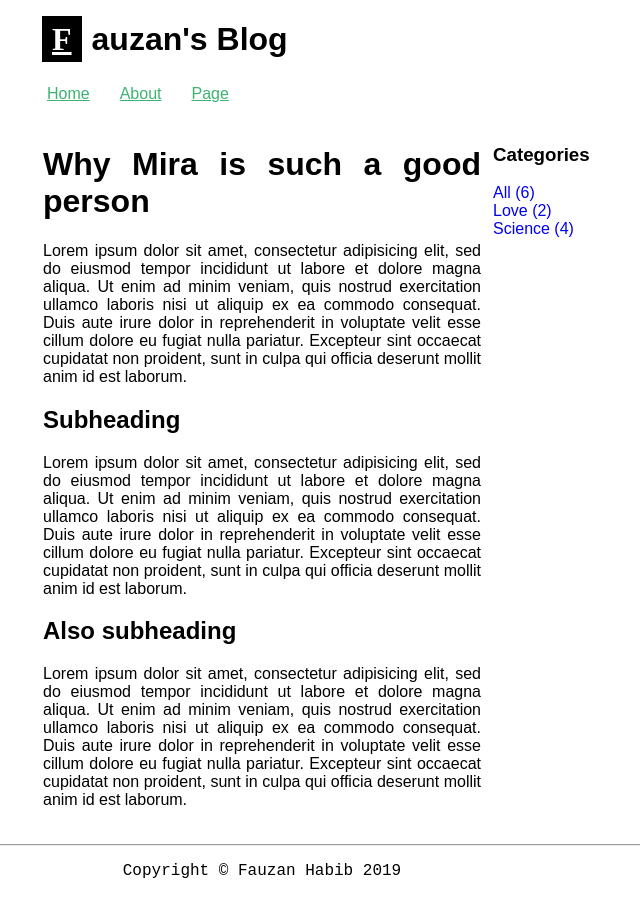
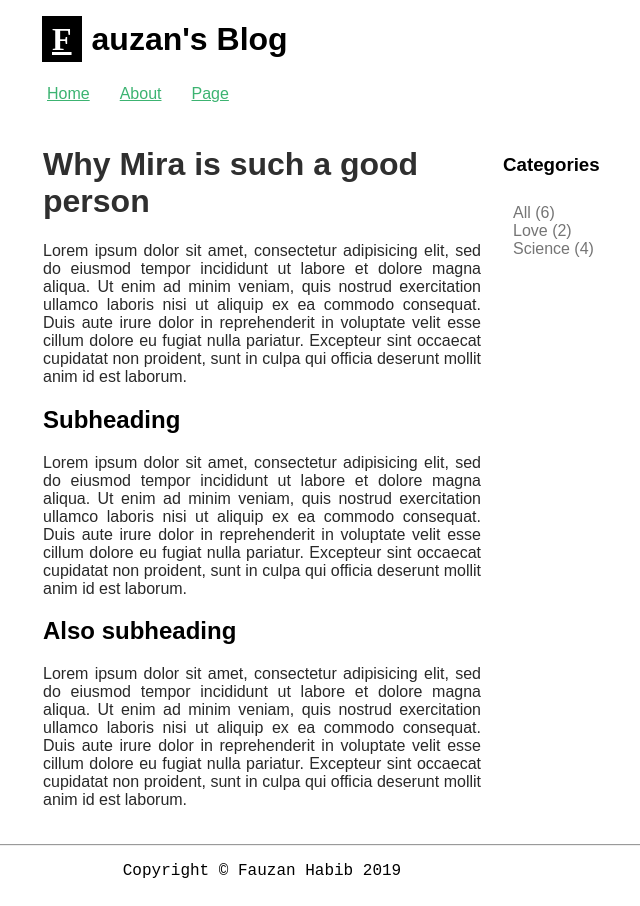
Before and after one commit to TheZano/wwb, a Jekyll site: the page built from _posts/2019-05-03-lorem.md, in a window 1280 px wide. Shown: the whole page, without its empty margins (378-1018 px from the left). Built offline with Jekyll 4.4.1, drawn with Linux system fonts in a browser that asks for light colours; comment, search, counter and statistics services are not loaded.

Commit message:
done coloring

```diff
--- a/_layouts/post.html
+++ b/_layouts/post.html
@@ -14,7 +14,7 @@
       <div class="column side">
       {% include categories.html %}
       </div>
-      <div class="column middle">
+      <div class="column middle post-content">
         <h1>{{ page.title }}</h1>
         {{ content }}
         {% include disqus.html %}
--- a/css/common.css
+++ b/css/common.css
@@ -90,13 +90,13 @@ body {
 }
 .categories {
   margin: 10px;
+	margin-left: 20px;
+	position: fixed;
 }
 .categories ul {
-	padding: 0px;
+	padding: 10px;
+  list-style: none;
 }
-.categories h2 {
-  color: red;
-	text-decoration: underline;
 }
 .categories ul li {
   list-style: none;
@@ -117,9 +117,26 @@ body {
   border-radius: 10px; /* 5px rounded corners */
   margin-bottom: 20px;
   }
-	.post-list ul li h2 a {
-	  text-decoration: none;
-		color: darkGray;
+
+/* judul di post list */
+.post-list ul li h2 a {
+	  text-decoration: underline;
+		color: #2f2f2f;
+		line-height: 25px;
+	}
+
+.post-content p {
+	color: #292929;
+  }
+.post-content h1 {
+	color: #2f2f2f;
+	text-align: left;
+  }
+	.categories {
+	}
+	.categories a {
+		text-decoration: none;
+		color: #757575;
 	}
 /* Responsive layout - makes the three columns stack on top of each other instead of next to each other */
 @media (max-width: 600px) {
```
Also changed, not shown: 1 other file.
